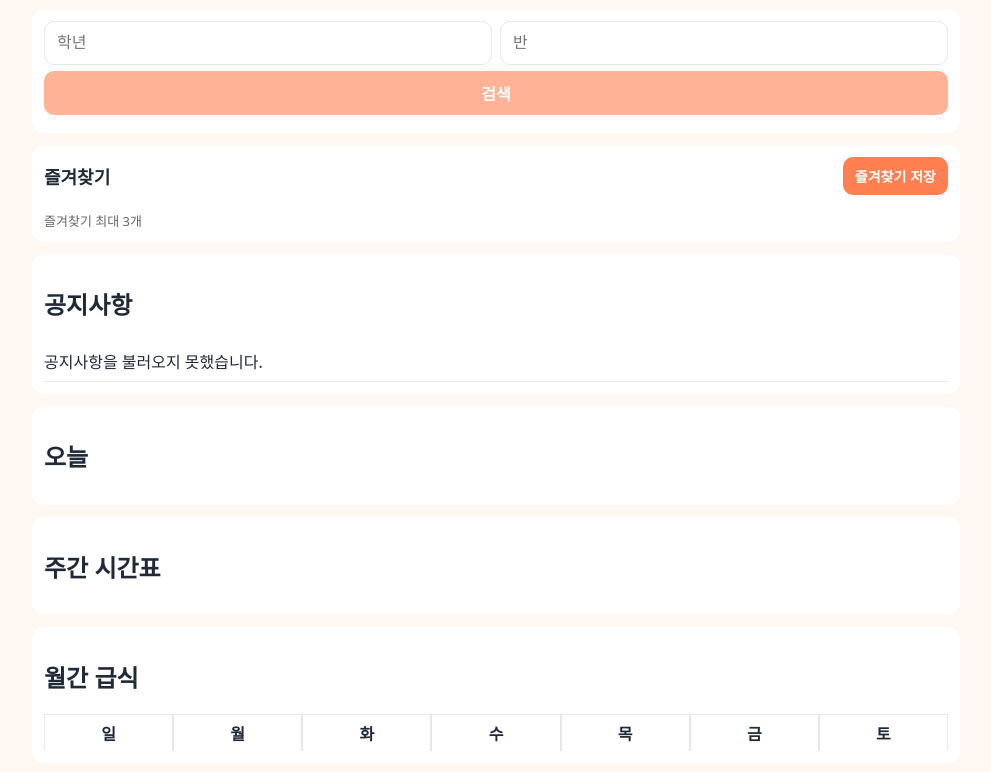
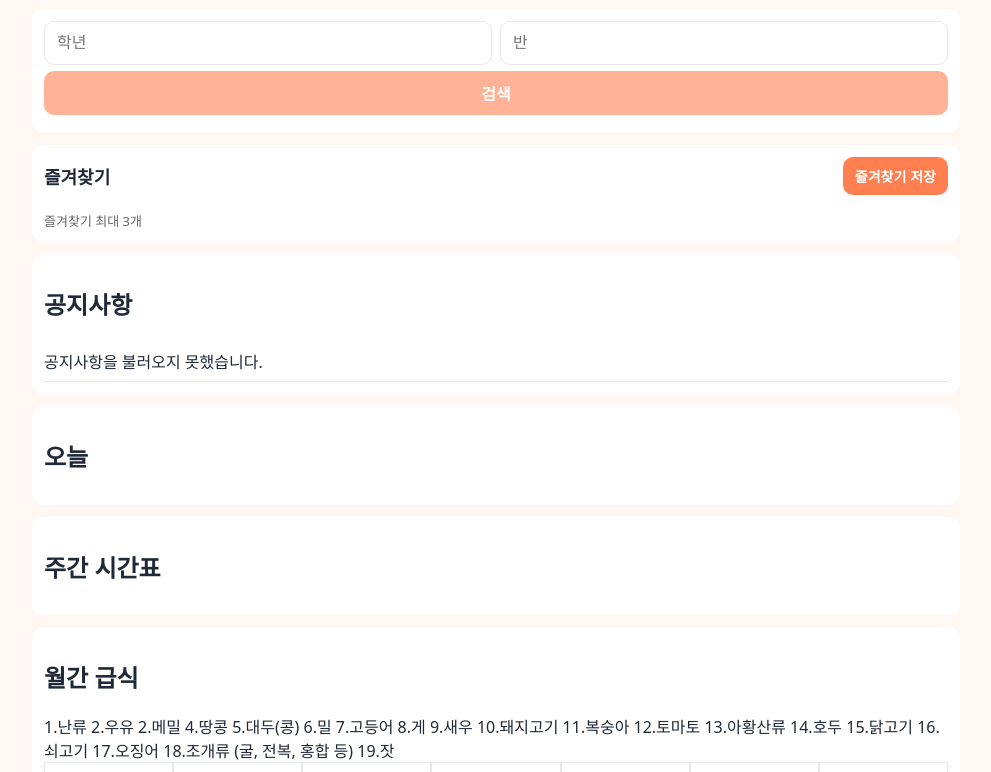
Before and after one commit to j1seon9/school-schedule-web, a website: page public/index.html in a window 1280 px wide. Shown: the part 181-953 px from the top of the page, without its empty margins (144-1135 px from the left). Drawn offline with Linux system fonts and the light colour scheme; no server answers.

Commit message:
Fix HTML formatting and add allergy information

```diff
--- a/public/index.html
+++ b/public/index.html
@@ -68,6 +68,7 @@
 
     <section class="card">
       <h2>월간 급식</h2>
+      <div class="card2">1.난류 2.우유 2.메밀 4.땅콩 5.대두(콩) 6.밀 7.고등어 8.게 9.새우 10.돼지고기 11.복숭아 12.토마토 13.아황산류 14.호두 15.닭고기 16.쇠고기 17.오징어 18.조개류 (굴, 전복, 홍합 등) 19.잣</div>
       <div class="calendar-scroll">
         <div class="calendar-header calendar-grid">
           <div>일</div><div>월</div><div>화</div><div>수</div><div>목</div><div>금</div><div>토</div>
```
